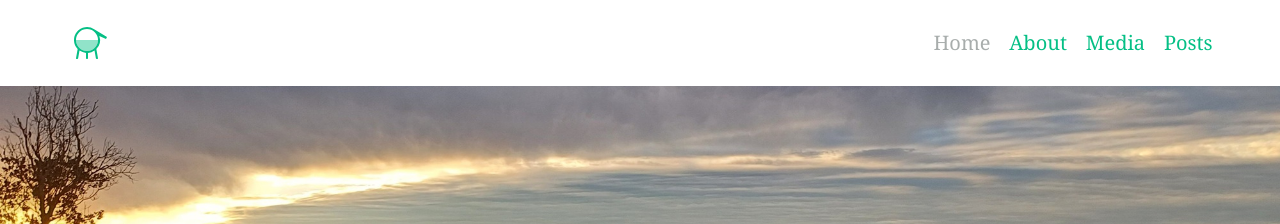
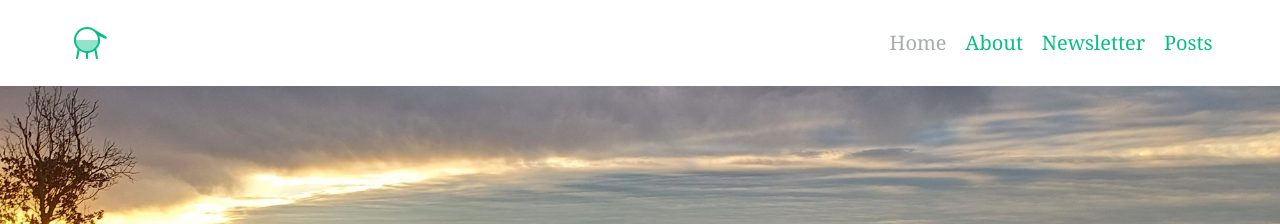
Before and after one commit to renewablebermagui/renewablebermagui.github.io, a Jekyll site: the page built from index.md, in a window 1280 px wide. Shown: the top 224 px of the page. Built offline with Jekyll 4.4.1, drawn with Linux system fonts in a browser that asks for light colours; our own code applies the rules of GitHub Pages for plain Markdown files.

Commit message:
updated config

```diff
--- a/_config.yml
+++ b/_config.yml
@@ -18,7 +18,7 @@ navigation_header:
   url: /
 - title: About
   url: /about
-- title: Media
+- title: Newsletter
   url: /media
 - title: Posts
   url: /posts
```
